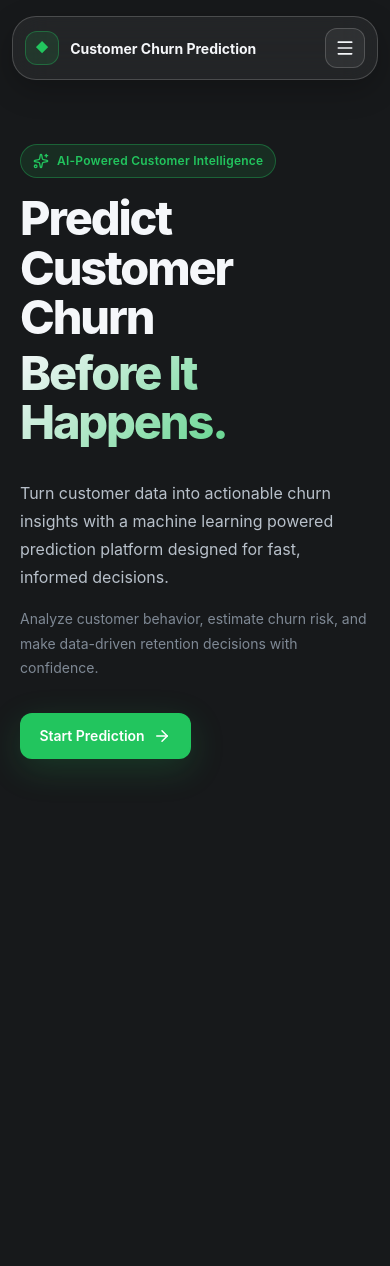
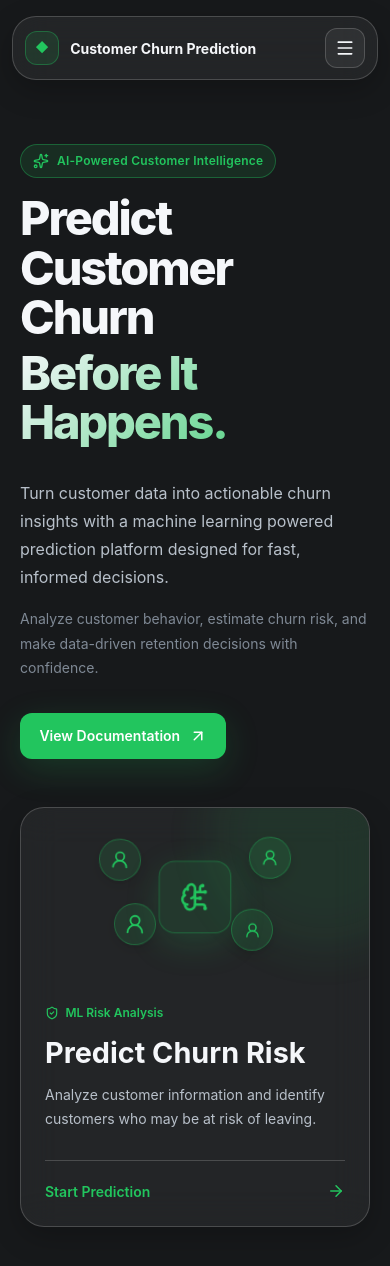
Before and after one commit to annnuspeaks/customer-churn-prediction, a React app in the folder frontend/: page / in a window 390 px wide. Shown: the top 1266 px of the page. Before the commit the page ends 844 px from the top, so only its background shows below. Built offline with nearby package versions, Linux system fonts and the light colour scheme; the HTML template or start-up script is replaced by a standard one.

Commit message:
Update 10.1.7.3 || Refine responsive hero and prediction card

```diff
--- /dev/null
+++ b/frontend/src/components/PredictionCard/PredictionCard.css
@@ -0,0 +1,261 @@
+.prediction-card {
+  position: relative;
+
+  display: flex;
+  flex-direction: column;
+
+  width: 100%;
+  min-height: 470px;
+  padding: 2rem;
+
+  overflow: hidden;
+
+  border: 1px solid var(--glass-border);
+  border-radius: var(--radius-xl);
+
+  color: var(--color-text-primary);
+  background: var(--glass-bg);
+
+  backdrop-filter: blur(var(--glass-blur));
+  -webkit-backdrop-filter: blur(var(--glass-blur));
+
+  box-shadow: var(--shadow-md);
+
+  isolation: isolate;
+
+  transition:
+    transform var(--transition-normal),
+    border-color var(--transition-normal),
+    box-shadow var(--transition-normal),
+    background-color var(--transition-normal);
+}
+
+.prediction-card:hover {
+  transform: translateY(-6px);
+  border-color: var(--color-accent-border);
+  box-shadow: var(--shadow-lg), var(--shadow-accent);
+}
+
+.prediction-card__glow {
+  position: absolute;
+  top: -90px;
+  right: -70px;
+
+  width: 230px;
+  height: 230px;
+
+  border-radius: 50%;
+
+  background: var(--color-accent-soft);
+  filter: blur(25px);
+
+  opacity: 0.8;
+
+  pointer-events: none;
+  z-index: -1;
+}
+
+/* ================================
+   ANIMATED VISUAL
+   ================================ */
+
+.prediction-card__visual {
+  position: relative;
+
+  display: flex;
+  align-items: center;
+  justify-content: center;
+
+  min-height: 150px;
+}
+
+.prediction-card__brain {
+  position: relative;
+  z-index: 2;
+
+  display: grid;
+  place-items: center;
+
+  width: 72px;
+  height: 72px;
+
+  border: 1px solid var(--color-accent-border);
+  border-radius: var(--radius-lg);
+
+  color: var(--color-accent);
+  background: var(--color-accent-soft);
+
+  box-shadow: var(--shadow-accent);
+
+  animation: prediction-brain-pulse 3s ease-in-out infinite;
+}
+
+.prediction-card__people {
+  position: absolute;
+  inset: 0;
+
+  pointer-events: none;
+}
+
+.prediction-card__person {
+  position: absolute;
+
+  display: grid;
+  place-items: center;
+
+  width: 42px;
+  height: 42px;
+
+  border: 1px solid var(--color-accent-border);
+  border-radius: 50%;
+
+  color: var(--color-accent);
+  background: var(--color-accent-soft);
+
+  box-shadow: var(--shadow-sm);
+
+  animation: prediction-person-float 3.5s ease-in-out infinite;
+}
+
+.prediction-card__person--one {
+  top: 12%;
+  left: 18%;
+  animation-delay: 0s;
+}
+
+.prediction-card__person--two {
+  top: 10%;
+  right: 18%;
+  animation-delay: 0.7s;
+}
+
+.prediction-card__person--three {
+  bottom: 10%;
+  left: 23%;
+  animation-delay: 1.3s;
+}
+
+.prediction-card__person--four {
+  right: 24%;
+  bottom: 8%;
+  animation-delay: 1.9s;
+}
+
+@keyframes prediction-person-float {
+  0%,
+  100% {
+    transform: translateY(0) rotate(0deg);
+  }
+
+  50% {
+    transform: translateY(-9px) rotate(3deg);
+  }
+}
+
+@keyframes prediction-brain-pulse {
+  0%,
+  100% {
+    transform: scale(1);
+  }
+
+  50% {
+    transform: scale(1.06);
+  }
+}
+
+/* ================================
+   CONTENT
+   ================================ */
+
+.prediction-card__content {
+  margin-top: auto;
+  padding-top: 1.5rem;
+}
+
+.prediction-card__eyebrow {
+  display: inline-flex;
+  align-items: center;
+  gap: 0.4rem;
+
+  color: var(--color-accent);
+
+  font-size: var(--font-size-xs);
+  font-weight: var(--font-weight-semibold);
+}
+
+.prediction-card__title {
+  margin-top: 0.75rem;
+
+  color: var(--color-text-primary);
+
+  font-size: clamp(1.8rem, 3vw, 2.5rem);
+  font-weight: var(--font-weight-bold);
+  line-height: var(--line-height-tight);
+}
+
+.prediction-card__description {
+  max-width: 430px;
+  margin-top: 0.9rem;
+
+  color: var(--color-text-secondary);
+
+  font-size: var(--font-size-sm);
+  line-height: var(--line-height-relaxed);
+}
+
+/* ================================
+   CTA
+   ================================ */
+
+.prediction-card__action {
+  display: flex;
+  align-items: center;
+  justify-content: space-between;
+
+  margin-top: 1.75rem;
+  padding-top: 1.25rem;
+
+  border-top: 1px solid var(--glass-border);
+
+  color: var(--color-accent);
+
+  font-size: var(--font-size-sm);
+  font-weight: var(--font-weight-semibold);
+
+  transition:
+    color var(--transition-fast),
+    transform var(--transition-fast);
+}
+
+.prediction-card__action:hover {
+  color: var(--color-accent-hover);
+}
+
+.prediction-card__action svg {
+  transition: transform var(--transition-fast);
+}
+
+.prediction-card__action:hover svg {
+  transform: translateX(5px);
+}
+
+.prediction-card__action:focus-visible {
+  outline: 2px solid var(--color-accent);
+  outline-offset: 4px;
+  border-radius: var(--radius-sm);
+}
+
+/* ================================
+   MOBILE
+   ================================ */
+
+@media (max-width: 768px) {
+  .prediction-card {
+    min-height: 420px;
+    padding: 1.5rem;
+  }
+
+  .prediction-card__visual {
+    min-height: 130px;
+  }
+}
--- /dev/null
+++ b/frontend/src/components/PredictionCard/PredictionCard.jsx
@@ -0,0 +1,66 @@
+import {
+  ArrowRight,
+  BrainCircuit,
+  ShieldCheck,
+  UserRound,
+} from "lucide-react";
+import { Link } from "react-router-dom";
+import "./PredictionCard.css";
+
+function PredictionCard() {
+  return (
+    <article className="prediction-card">
+      <div className="prediction-card__glow" />
+
+      <div className="prediction-card__visual">
+        <div className="prediction-card__brain">
+          <BrainCircuit size={30} aria-hidden="true" />
+        </div>
+
+        <div className="prediction-card__people" aria-hidden="true">
+          <span className="prediction-card__person prediction-card__person--one">
+            <UserRound size={20} />
+          </span>
+
+          <span className="prediction-card__person prediction-card__person--two">
+            <UserRound size={18} />
+          </span>
+
+          <span className="prediction-card__person prediction-card__person--three">
+            <UserRound size={22} />
+          </span>
+
+          <span className="prediction-card__person prediction-card__person--four">
+            <UserRound size={17} />
+          </span>
+        </div>
+      </div>
+
+      <div className="prediction-card__content">
+        <span className="prediction-card__eyebrow">
+          <ShieldCheck size={14} aria-hidden="true" />
+          ML Risk Analysis
+        </span>
+
+        <h2 className="prediction-card__title">
+          Predict Churn Risk
+        </h2>
+
+        <p className="prediction-card__description">
+          Analyze customer information and identify customers who
+          may be at risk of leaving.
+        </p>
+      </div>
+
+      <Link
+        to="/prediction"
+        className="prediction-card__action"
+      >
+        <span>Start Prediction</span>
+        <ArrowRight size={18} aria-hidden="true" />
+      </Link>
+    </article>
+  );
+}
+
+export default PredictionCard;
--- a/frontend/src/pages/Home/Home.css
+++ b/frontend/src/pages/Home/Home.css
@@ -6,15 +6,28 @@
   width: 100%;
   min-height: calc(100vh - 96px);
 
-  display: flex;
+  display: grid;
+  grid-template-columns: minmax(0, 1.15fr) minmax(360px, 0.85fr);
   align-items: center;
+  gap: clamp(3rem, 6vw, 7rem);
 
   padding: var(--space-20) var(--container-padding);
 }
 
 .home__hero-content {
-  width: min(100%, 760px);
+  width: 100%;
+  max-width: 760px;
 }
+
+.home__prediction {
+  width: 100%;
+  max-width: 520px;
+  justify-self: end;
+}
+
+/* ================================
+   HERO CONTENT
+   ================================ */
 
 .home__eyebrow {
   display: inline-flex;
@@ -82,6 +95,10 @@
   line-height: var(--line-height-relaxed);
 }
 
+/* ================================
+   DOCUMENTATION CTA
+   ================================ */
+
 .home__actions {
   display: flex;
   align-items: center;
@@ -131,13 +148,38 @@
 }
 
 .home__primary-action:hover svg {
-  transform: translateX(3px);
+  transform: translate(2px, -2px);
+}
+
+/* ================================
+   MOBILE STACK
+   ================================ */
+
+@media (max-width: 900px) {
+  .home__hero {
+    grid-template-columns: 1fr;
+    gap: var(--space-12);
+
+    min-height: auto;
+  }
+
+  .home__prediction {
+    max-width: 620px;
+    justify-self: start;
+  }
 }
 
 @media (max-width: 768px) {
   .home__hero {
-    min-height: auto;
+    display: flex;
+    flex-direction: column;
+    align-items: stretch;
+
     padding-block: var(--space-16);
+  }
+
+  .home__hero-content {
+    max-width: 760px;
   }
 
   .home__title {
@@ -146,6 +188,11 @@
 
   .home__description {
     font-size: var(--font-size-md);
+  }
+
+  .home__prediction {
+    width: 100%;
+    max-width: 100%;
   }
 }
 
--- a/frontend/src/pages/Home/Home.jsx
+++ b/frontend/src/pages/Home/Home.jsx
@@ -1,6 +1,6 @@
-import { ArrowRight, Sparkles } from "lucide-react";
-import { Link } from "react-router-dom";
+import { ArrowUpRight, Sparkles } from "lucide-react";
 import "./Home.css";
+import PredictionCard from "../../components/PredictionCard/PredictionCard";
 
 function Home() {
   return (
@@ -14,26 +14,35 @@ function Home() {
 
           <h1 className="home__title">
             Predict Customer Churn
-            <span className="home__title-accent">Before It Happens.</span>
+            <span className="home__title-accent">
+              Before It Happens.
+            </span>
           </h1>
 
           <p className="home__description">
-            Turn customer data into actionable churn insights with a machine
-            learning powered prediction platform designed for fast, informed
-            decisions.
+            Turn customer data into actionable churn insights with a
+            machine learning powered prediction platform designed for
+            fast, informed decisions.
           </p>
 
           <p className="home__supporting-text">
-            Analyze customer behavior, estimate churn risk, and make data-driven
-            retention decisions with confidence.
+            Analyze customer behavior, estimate churn risk, and make
+            data-driven retention decisions with confidence.
           </p>
 
           <div className="home__actions">
-            <Link to="/prediction" className="home__primary-action">
-              Start Prediction
-              <ArrowRight size={18} aria-hidden="true" />
-            </Link>
+            <a
+              href="#documentation"
+              className="home__primary-action"
+            >
+              View Documentation
+              <ArrowUpRight size={18} aria-hidden="true" />
+            </a>
           </div>
+        </div>
+
+        <div className="home__prediction">
+          <PredictionCard />
         </div>
       </section>
     </main>
```
Also changed, not shown: 1 other file (tests, documents, lock files or other folders).
